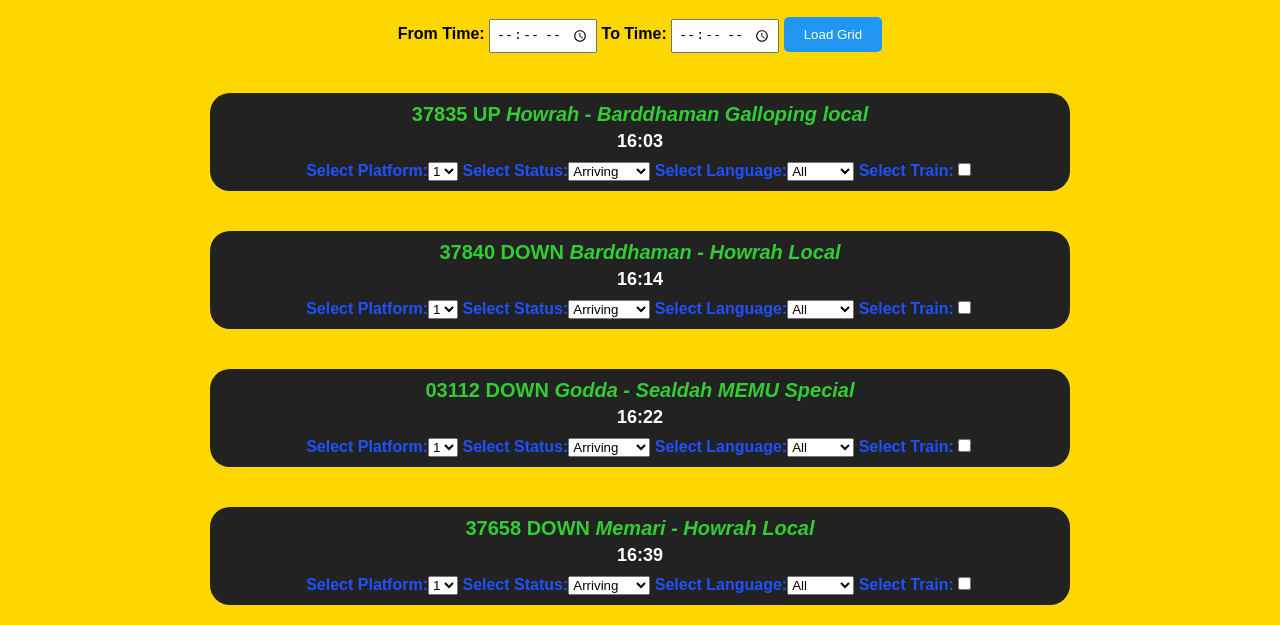
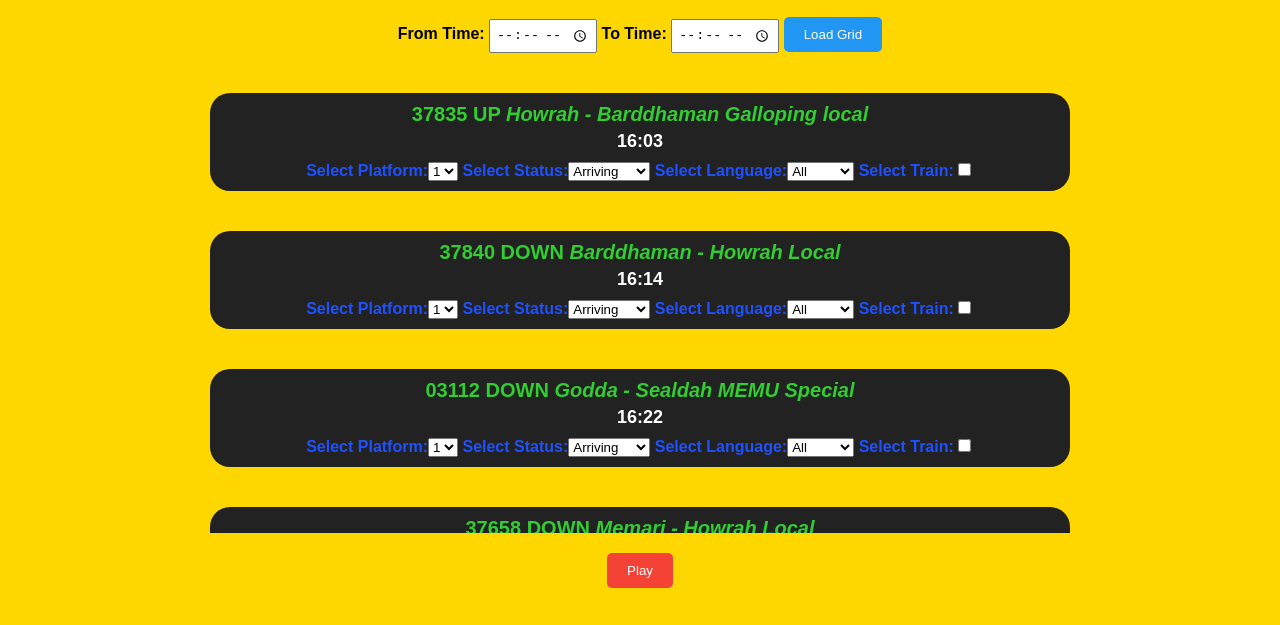
Before and after one commit to infernal9999/RPA, a plain HTML site: page index.html in a window 1280 px wide. Shown: the part 171-796 px from the top of the page. Drawn offline with Linux system fonts and the light colour scheme.

Commit message:
Update styles.css

```diff
--- a/styles.css
+++ b/styles.css
@@ -7,6 +7,20 @@ body {
     align-items: center;
     min-height: 100vh;
     background-color: #ffd700;
+}
+
+.container {
+    max-width: 900px;
+    width: 100%;
+    overflow-y: auto; /* Add scrollbar for the container */
+    max-height: calc(100vh - 340px); /* Adjust the height to accommodate other elements without scrolling */
+}
+
+#announcementContainer {
+    display: flex;
+    flex-wrap: wrap;
+    justify-content: center;
+    padding-bottom: 20px; /* Add padding at the bottom for better spacing */
 }
 
 #clockContainer {
@@ -66,17 +80,6 @@ button {
     background-color: #2196F3;
 }
 
-.container {
-    max-width: 900px;
-    width: 100%;
-}
-
-#announcementContainer {
-    display: flex;
-    flex-wrap: wrap;
-    justify-content: center;
-}
-
 .announcement {
     background-color: #222;
     color: #1F51FF;
```
